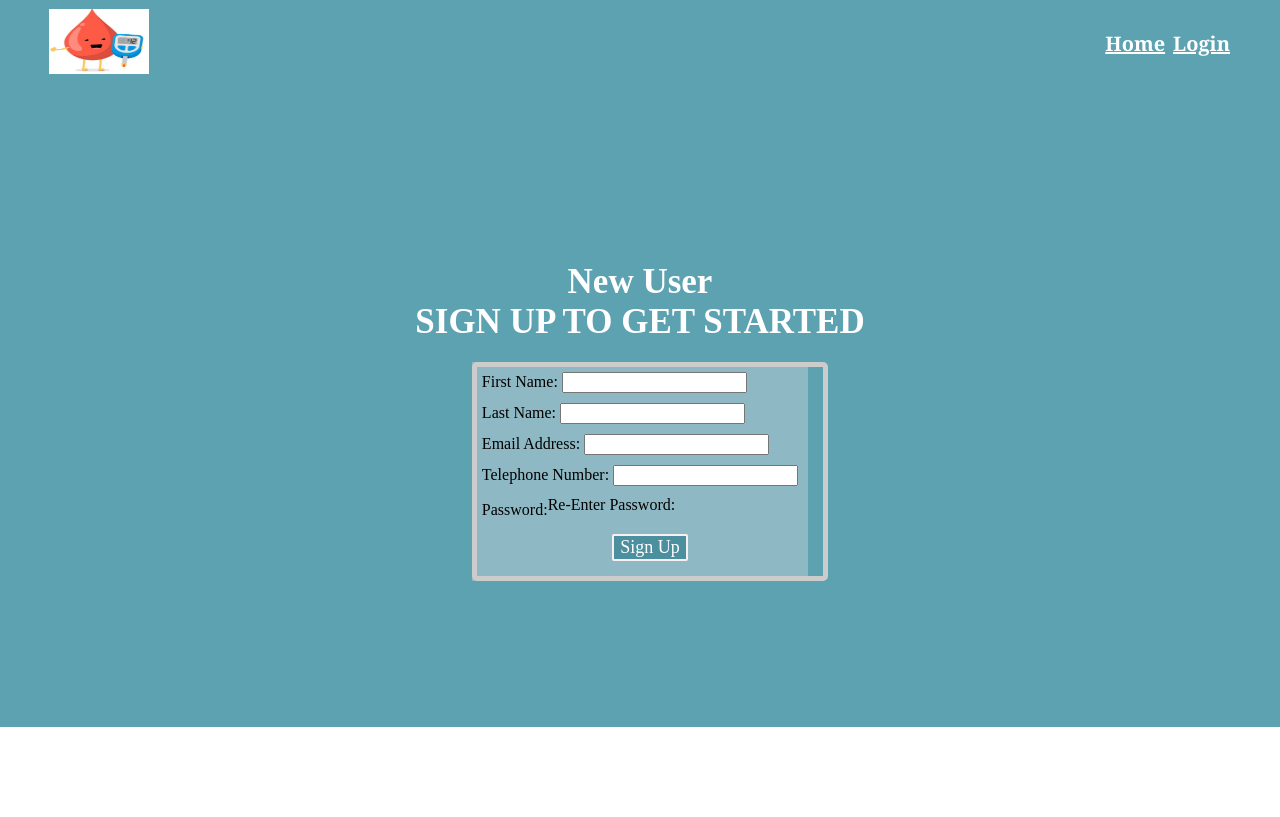
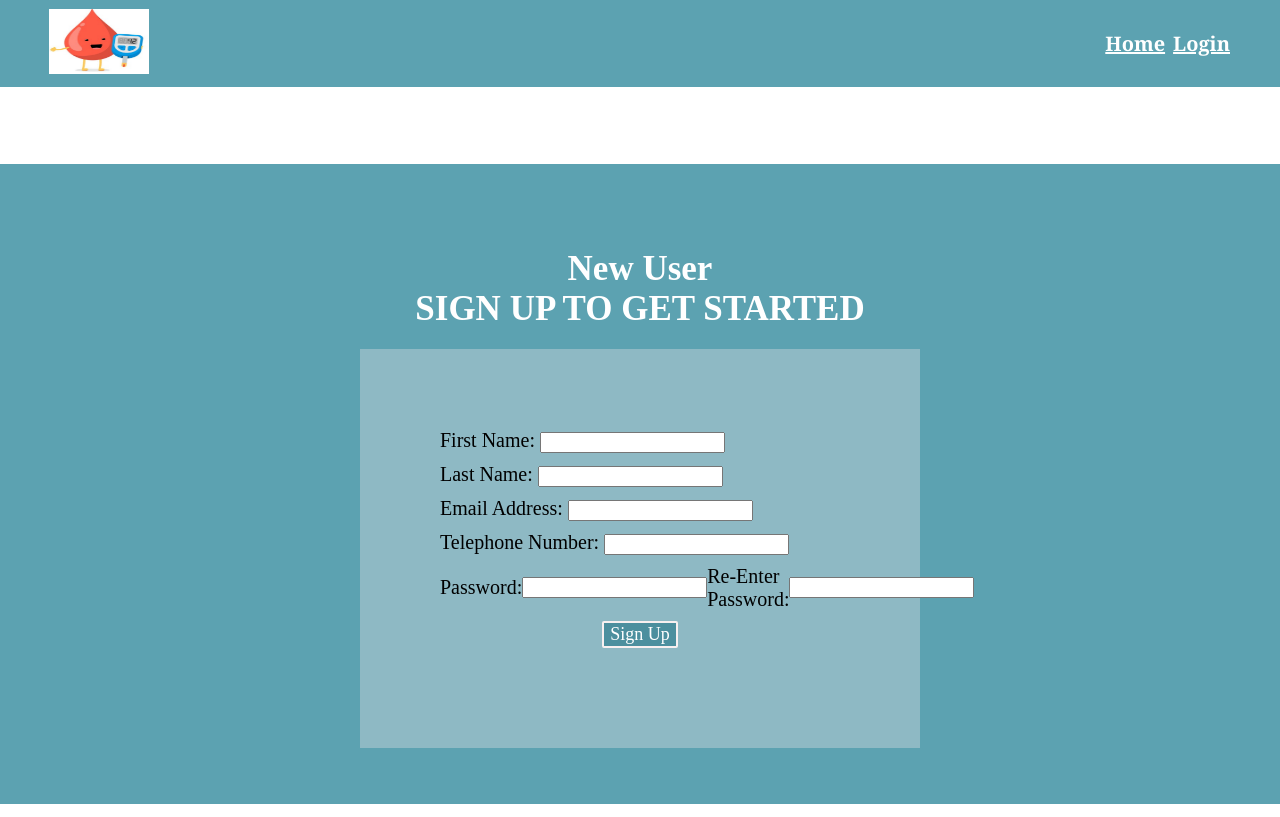
Before and after one commit to walters-skn/COMP3901-Capstone, a Vue app: page /register in a window 1280 px wide. Built offline with nearby package versions, Linux system fonts and the light colour scheme; the HTML template or start-up script is replaced by a standard one.

Commit message:
fixed home page

```diff
--- a/src/App.vue
+++ b/src/App.vue
@@ -1,15 +1,19 @@
 <template>
   <NavBar/>
+  <!-- <SubscriberNavBar v-if="$route.path === '/subscriber'" /> -->
+
 </template>
 
 <script>
 
 import NavBar from '@/components/NavBar.vue';
+// import SubscriberNavBar from '@/components/SubscriberNav'
 
 export default {
     name:"myApp",
     components:{
         NavBar
+        // SubscriberNavBar
     },
 };
 </script>
--- a/src/components/HomePage.vue
+++ b/src/components/HomePage.vue
@@ -15,19 +15,25 @@
 
     <div class="guidelines_container">
       <h3 class="guidelines"> <strong> <b>Guidelines For Using Diabot  </b> </strong></h3>
-      <p>Before getting started with Diabot, it's important to follow the guidelines. These include:</p>
-      <p> Follow the recommended guidelines and suggestions provided by Diabot</p>
-      <ul>
-        <li>Regularly update your profile and data to ensure accuracy</li>
-        <li>Utilize the various features and resources offered by Diabot</li>
-        <li>Regularly review and monitor your progress</li>
-      </ul>
+      <p> <strong> It's vital to follow the instructions before using Diabot.</strong>  <br> <strong>These consist of:</strong>
+        <ul>
+          <li> 1. To maintain accuracy, regularly update your profile and data.</li>
+          <li> 2. Utilize the numerous features and resources Diabot has to offer.</li>
+          <li> 3. Consistently evaluate and track your development.</li>
+        </ul>
+      </p>
+
+      <br>
 
       <p class="end"> Ready to take control of your diabetes management? </p>
-      <br>
-      <p class="end"> <strong> Click the button below to get started. </strong> </p>
 
-      <router-link to="/diabot" class="btn"> Diabot</router-link>
+      <div class="button-container">
+        <p class="end">
+          <strong> Click the button below to get started. </strong>
+        </p>
+        <router-link to="/diabot" class="btn"> Diabot</router-link>
+      </div>
+
     </div>
   </div>
 
@@ -49,6 +55,8 @@ export default {
     justify-content: flex-end;
     flex-direction: column;
     width: 100%;
+    padding-left: 5px;
+    padding-right: 5px;
   }
 
   .end{
@@ -77,9 +85,16 @@ export default {
   .guidelines_container{
     background-color: #8ec5d0;
     width: 100%;
+    padding-bottom: 90px;
     text-align: center;
     font-size: 20px;
     font-family: 'Times New Roman', Times, serif;
+  }
+
+  .guidelines_container ul li{
+    display: flex;
+    margin-right: 10px;
+    justify-content: center;
   }
 
   .guidelines{
@@ -97,10 +112,18 @@ export default {
     background-color: #5ca2b1;
     border: none;
     cursor: pointer;
+    align-content: center;
+    justify-content: center;
   }
 
   .btn:hover{
     background-color: #21616f;
   }
 
+  .button-container {
+    display: flex;
+    flex-direction: column;
+    align-items: center
+  }
+
 </style>
--- a/src/components/LoginPage.vue
+++ b/src/components/LoginPage.vue
@@ -58,10 +58,11 @@ export default {
       const response = await axios.post(path,{
         email: this.email,
         password: this.password
+      })
 
-      })
       this.token = response.data.access_token
       console.log(this.token)
+
       /* 1. store token in local storage */
       /* 2. redirect to subscriber page */
 
--- a/src/components/RegisterPage.vue
+++ b/src/components/RegisterPage.vue
@@ -7,7 +7,6 @@
 
         <form @submit.prevent="handleSubmit">
             <div class = "form-container">
-                <div class="form">
                     <div class="box">
                         <div class="form-group">
                             <label> First Name: </label>
@@ -31,12 +30,10 @@
 
                         <div class="form-group form-inline">
                             <label> Password: </label>
-                            <input type="hidden" v-model="password" required/>
+                            <input type="password" v-model="password" required/>
 
-                            <div class="form-group">
-                                <label> Re-Enter Password: </label>
-                                <input type="hidden" v-model="repassword" required/>
-                            </div>
+                            <label> Re-Enter Password: </label>
+                            <input type="passsword" v-model="repassword" required/>
                         </div>
 
                         <div class="submit-group">
@@ -44,7 +41,6 @@
                         </div>
 
                     </div>
-                </div>
             </div>
         </form>
     </div>
@@ -100,26 +96,29 @@ import { useRouter } from 'vue-router';
     justify-content: center;
     align-items: center;
     width: 100%;
-    margin-top: 0;
-    padding-top: 0;
+    padding-top: 0px;
     }
 
     .form-container{
         background-color: #8eb9c4;
-        width: 100%;
-    }
+        padding: 80px;
+        display: flex;
+        justify-content: center;
+        align-items: center;
 
-    .form{
-        padding: 5px;
-        border: 5px solid #ccc;
-        border-radius: 5px;
-        width: 100%;
     }
 
     .form-group{
         align-items: center;
     }
 
+    .box{
+        display: flex;
+        flex-direction:column ;
+        margin-bottom: 10px;
+        max-width: 400px;
+        font-size: 20px;
+    }
     .form-inline{
         display: flex;
         align-items: center;
--- a/src/components/SubscriberPage.vue
+++ b/src/components/SubscriberPage.vue
@@ -111,6 +111,7 @@
 
 <script>
   import SubscriberNavbar from './SubscriberNavbar.vue'
+
   import ImagePath from '@/assets/img/profile.png'
   import ImagePath2 from '@/assets/img/profile.png'
   import ImagePath3 from '@/assets/img/location.png'
```
Also changed, not shown: src/components/DiabotPage.vue (+8 -0 lines).
